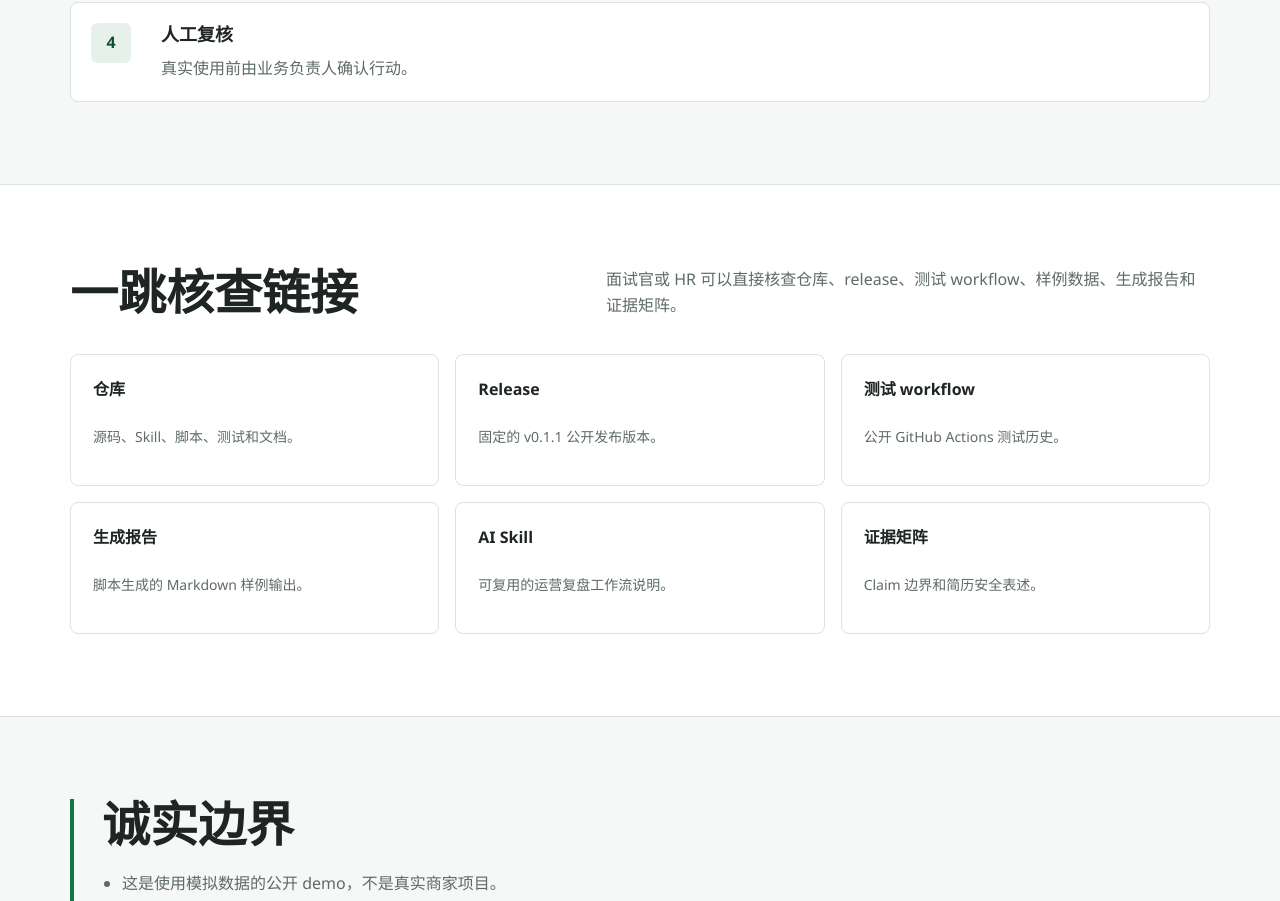
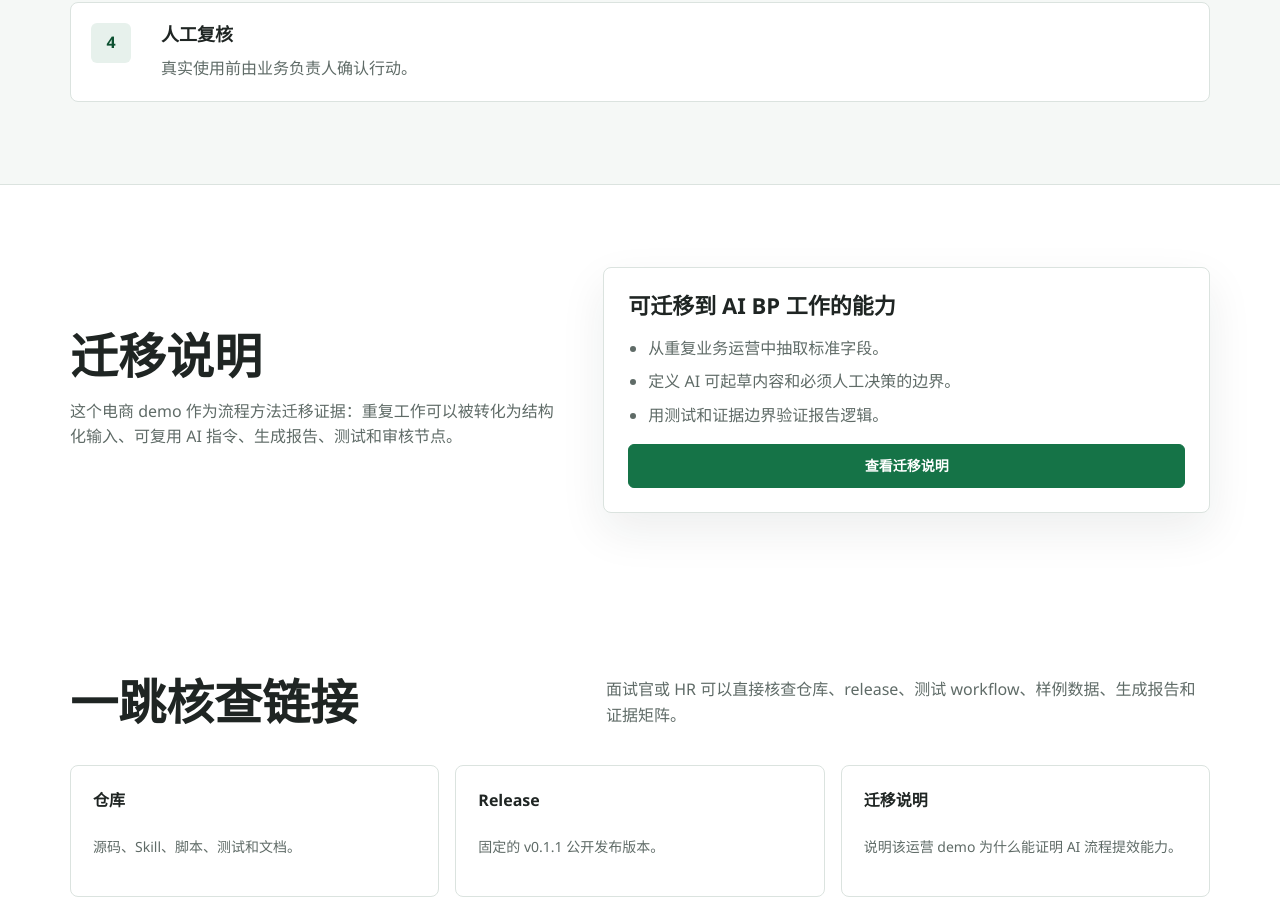
Before and after one commit to onyx679/ecommerce-ops-ai-workflow-kit, a plain HTML site: page docs/index.html in a window 1280 px wide. Shown: the part 1639-2540 px from the top of the page. Drawn offline with Linux system fonts and the light colour scheme.

Commit message:
Add transfer case for AI workflow BP review

```diff
--- a/docs/index.html
+++ b/docs/index.html
@@ -19,6 +19,7 @@
       <nav class="nav-links" aria-label="Primary navigation">
         <a href="#evidence" data-en="Evidence" data-zh="证据">Evidence</a>
         <a href="#workflow" data-en="Workflow" data-zh="工作流">Workflow</a>
+        <a href="#transfer" data-en="Transfer" data-zh="迁移">Transfer</a>
         <a href="#verify" data-en="Verify" data-zh="核查">Verify</a>
         <a href="#boundaries" data-en="Boundaries" data-zh="边界">Boundaries</a>
       </nav>
@@ -45,6 +46,7 @@
             <div class="hero-actions">
               <a class="button primary" href="https://github.com/onyx679/ecommerce-ops-ai-workflow-kit/releases/tag/v0.1.1">v0.1.1 Release</a>
               <a class="button" href="https://github.com/onyx679/ecommerce-ops-ai-workflow-kit" data-en="GitHub Project" data-zh="GitHub 项目">GitHub Project</a>
+              <a class="button" href="https://github.com/onyx679/ecommerce-ops-ai-workflow-kit/blob/main/docs/transfer-case.md" data-en="Transfer Case" data-zh="迁移说明">Transfer Case</a>
               <a class="button" href="https://github.com/onyx679/ecommerce-ops-ai-workflow-kit/blob/main/README.zh-CN.md" data-en="Chinese README" data-zh="中文 README">中文 README</a>
             </div>
           </div>
@@ -114,6 +116,31 @@
         </div>
       </section>
 
+      <section id="transfer" class="section">
+        <div class="section-inner transfer-grid">
+          <div>
+            <h2 data-en="Transfer case" data-zh="迁移说明">Transfer case</h2>
+            <p
+              data-en="This ecommerce demo is included as operating-method evidence: repeated work can be converted into structured inputs, reusable AI instructions, generated reports, tests, and review checkpoints."
+              data-zh="这个电商 demo 作为流程方法迁移证据：重复工作可以被转化为结构化输入、可复用 AI 指令、生成报告、测试和审核节点。"
+            >
+              This ecommerce demo is included as operating-method evidence: repeated work can be
+              converted into structured inputs, reusable AI instructions, generated reports,
+              tests, and review checkpoints.
+            </p>
+          </div>
+          <div class="transfer-card">
+            <strong data-en="What transfers to AI BP work" data-zh="可迁移到 AI BP 工作的能力">What transfers to AI BP work</strong>
+            <ul>
+              <li data-en="Extract fields from repeated business operations." data-zh="从重复业务运营中抽取标准字段。">Extract fields from repeated business operations.</li>
+              <li data-en="Define what AI can draft and what humans must decide." data-zh="定义 AI 可起草内容和必须人工决策的边界。">Define what AI can draft and what humans must decide.</li>
+              <li data-en="Validate report logic with tests and evidence boundaries." data-zh="用测试和证据边界验证报告逻辑。">Validate report logic with tests and evidence boundaries.</li>
+            </ul>
+            <a class="button primary" href="https://github.com/onyx679/ecommerce-ops-ai-workflow-kit/blob/main/docs/transfer-case.md" data-en="Read transfer case" data-zh="查看迁移说明">Read transfer case</a>
+          </div>
+        </div>
+      </section>
+
       <section id="verify" class="section">
         <div class="section-inner">
           <div class="section-heading">
@@ -123,6 +150,7 @@
           <div class="verification-grid">
             <a href="https://github.com/onyx679/ecommerce-ops-ai-workflow-kit"><strong data-en="Repository" data-zh="仓库">Repository</strong><span data-en="Source code, Skill, scripts, tests, and docs." data-zh="源码、Skill、脚本、测试和文档。">Source code, Skill, scripts, tests, and docs.</span></a>
             <a href="https://github.com/onyx679/ecommerce-ops-ai-workflow-kit/releases/tag/v0.1.1"><strong data-en="Release" data-zh="Release">Release</strong><span data-en="Pinned v0.1.1 public release." data-zh="固定的 v0.1.1 公开发布版本。">Pinned v0.1.1 public release.</span></a>
+            <a href="https://github.com/onyx679/ecommerce-ops-ai-workflow-kit/blob/main/docs/transfer-case.md"><strong data-en="Transfer case" data-zh="迁移说明">Transfer case</strong><span data-en="Why this operations demo is relevant to AI workflow BP work." data-zh="说明该运营 demo 为什么能证明 AI 流程提效能力。">Why this operations demo is relevant to AI workflow BP work.</span></a>
             <a href="https://github.com/onyx679/ecommerce-ops-ai-workflow-kit/actions/workflows/test.yml"><strong data-en="Test workflow" data-zh="测试 workflow">Test workflow</strong><span data-en="Public GitHub Actions test history." data-zh="公开 GitHub Actions 测试历史。">Public GitHub Actions test history.</span></a>
             <a href="https://github.com/onyx679/ecommerce-ops-ai-workflow-kit/blob/main/examples/weekly-ops-report.md"><strong data-en="Generated report" data-zh="生成报告">Generated report</strong><span data-en="Script-generated Markdown sample output." data-zh="脚本生成的 Markdown 样例输出。">Script-generated Markdown sample output.</span></a>
             <a href="https://github.com/onyx679/ecommerce-ops-ai-workflow-kit/blob/main/skills/ecommerce-ops-review/SKILL.md"><strong data-en="AI Skill" data-zh="AI Skill">AI Skill</strong><span data-en="Reusable workflow instructions for operations review." data-zh="可复用的运营复盘工作流说明。">Reusable workflow instructions for operations review.</span></a>
--- a/docs/styles.css
+++ b/docs/styles.css
@@ -306,6 +306,44 @@ h3 {
   font-weight: 760;
 }
 
+.transfer-grid {
+  display: grid;
+  grid-template-columns: minmax(0, 0.8fr) minmax(320px, 1fr);
+  gap: 48px;
+  align-items: center;
+}
+
+.transfer-grid p {
+  margin: 18px 0 0;
+  color: var(--muted);
+  max-width: 600px;
+}
+
+.transfer-card {
+  display: grid;
+  gap: 16px;
+  padding: 24px;
+  border: 1px solid var(--line);
+  border-radius: var(--radius);
+  background: #ffffff;
+  box-shadow: var(--shadow);
+}
+
+.transfer-card strong {
+  font-size: 22px;
+  line-height: 1.25;
+}
+
+.transfer-card ul {
+  margin: 0;
+  padding-left: 20px;
+  color: var(--muted);
+}
+
+.transfer-card li + li {
+  margin-top: 8px;
+}
+
 .boundary {
   border-left: 4px solid var(--green);
   padding-left: 28px;
@@ -358,7 +396,8 @@ h3 {
   .hero-inner,
   .section-heading,
   .feature-list,
-  .verification-grid {
+  .verification-grid,
+  .transfer-grid {
     grid-template-columns: 1fr;
   }
 
```
Also changed, not shown: 3 other files.
